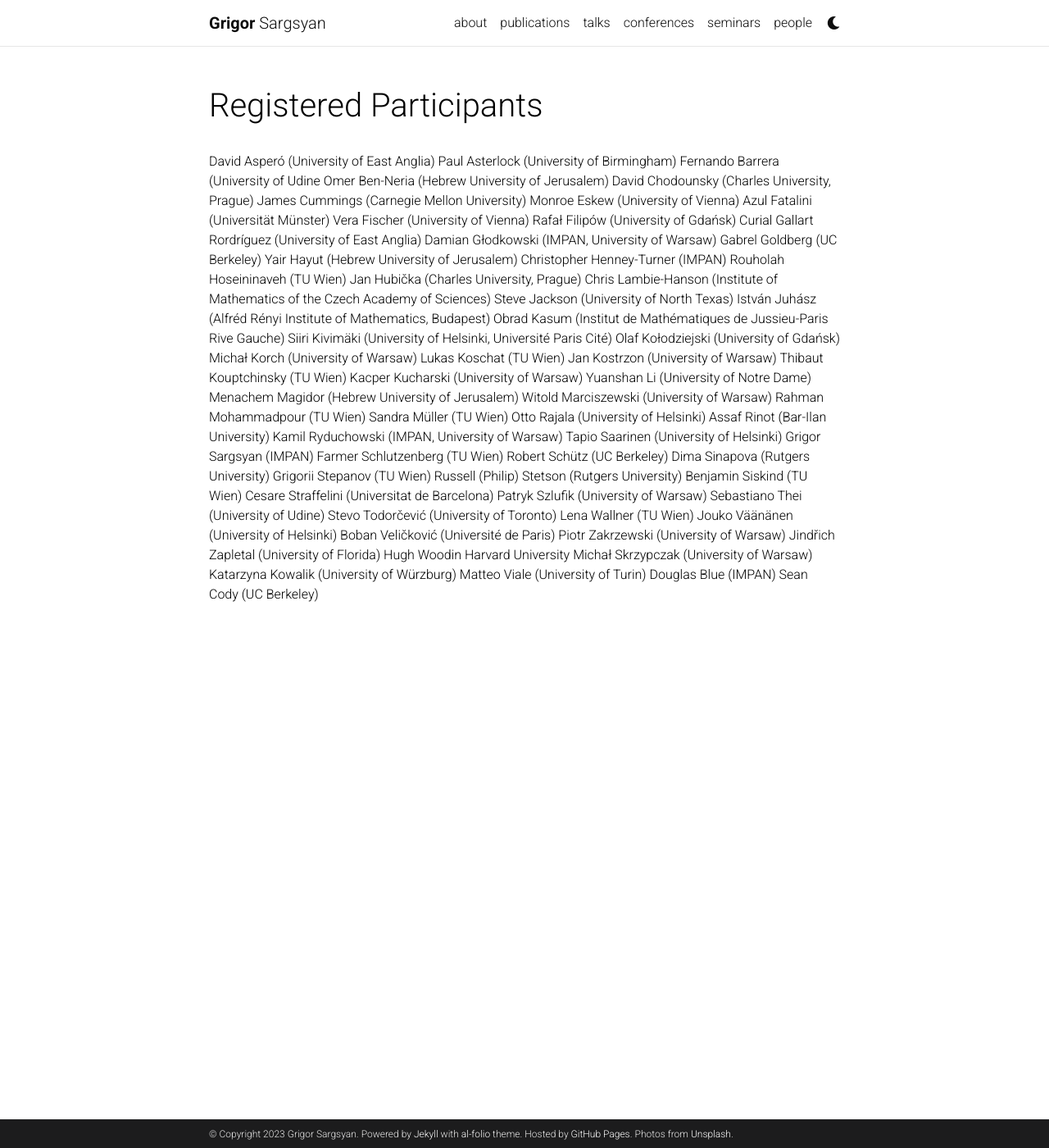
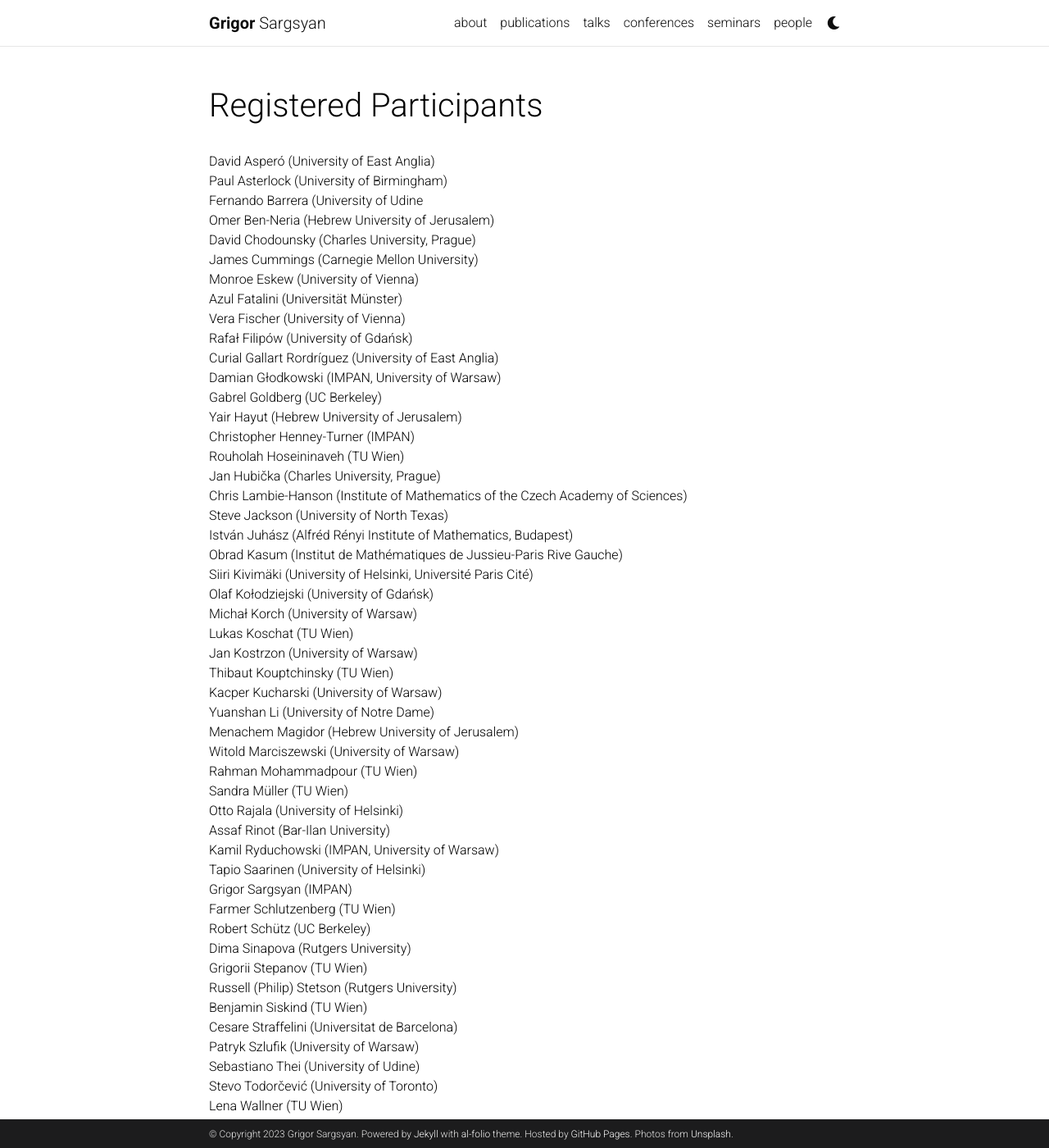
Before and after one commit to grigorsarg/grigorsarg.github.io, a Jekyll site: the page built from rp.html, in a window 1280 px wide and 1400 px high. Shown: the whole window at 82% size. Built offline with Jekyll 4.4.1, drawn with Linux system fonts in a browser that asks for light colours; comment, search, counter and statistics services are not loaded; a style sheet for code colours, icons or effects is not loaded; some of the changed text lies outside the part shown.

Commit message:
Update rp.html

```diff
--- a/rp.html
+++ b/rp.html
@@ -4,66 +4,66 @@ permalink: /rp.html
 title: "Registered Participants"
 ---
 
-<p>David Asperó (University of East Anglia)
+<p>David Asperó (University of East Anglia)<br>
 
-Paul Asterlock (University of Birmingham)
+Paul Asterlock (University of Birmingham)<br>
 
-Fernando Barrera (University of Udine
+Fernando Barrera (University of Udine<br>
 
-Omer Ben-Neria (Hebrew University of Jerusalem)
+Omer Ben-Neria (Hebrew University of Jerusalem)<br>
 
-David Chodounsky (Charles University, Prague)
-James Cummings (Carnegie Mellon University)
-Monroe Eskew (University of Vienna)
-Azul Fatalini (Universität Münster)
-Vera Fischer (University of Vienna)
-Rafał Filipów (University of Gdańsk)
-Curial Gallart Rordríguez (University of East Anglia)
-Damian Głodkowski (IMPAN, University of Warsaw)
-Gabrel Goldberg (UC Berkeley)
-Yair Hayut (Hebrew University of Jerusalem)
-Christopher Henney-Turner (IMPAN)
-Rouholah Hoseininaveh (TU Wien)
-Jan Hubička (Charles University, Prague)
-Chris Lambie-Hanson (Institute of Mathematics of the Czech Academy of Sciences)
-Steve Jackson (University of North Texas)
-István Juhász (Alfréd Rényi Institute of Mathematics, Budapest)
-Obrad Kasum (Institut de Mathématiques de Jussieu-Paris Rive Gauche)
-Siiri Kivimäki (University of Helsinki, Université Paris Cité)
-Olaf Kołodziejski (University of Gdańsk)
-Michał Korch (University of Warsaw)
-Lukas Koschat (TU Wien)
-Jan Kostrzon (University of Warsaw)
-Thibaut Kouptchinsky (TU Wien)
-Kacper Kucharski (University of Warsaw)
-Yuanshan Li (University of Notre Dame)
-Menachem Magidor (Hebrew University of Jerusalem)
-Witold Marciszewski (University of Warsaw)
-Rahman Mohammadpour (TU Wien)
-Sandra Müller (TU Wien)
-Otto Rajala (University of Helsinki)
-Assaf Rinot (Bar-Ilan University)
-Kamil Ryduchowski (IMPAN, University of Warsaw)
-Tapio Saarinen (University of Helsinki)
-Grigor Sargsyan (IMPAN)
-Farmer Schlutzenberg (TU Wien)
-Robert Schütz (UC Berkeley)
-Dima Sinapova (Rutgers University)
-Grigorii Stepanov (TU Wien)
-Russell (Philip) Stetson (Rutgers University)
-Benjamin Siskind (TU Wien)
-Cesare Straffelini (Universitat de Barcelona)
-Patryk Szlufik (University of Warsaw)
-Sebastiano Thei (University of Udine)
-Stevo Todorčević (University of Toronto)
-Lena Wallner (TU Wien)
-Jouko Väänänen (University of Helsinki)
-Boban Veličković (Université de Paris)
-Piotr Zakrzewski (University of Warsaw)
-Jindřich Zapletal (University of Florida)
-Hugh Woodin Harvard University
-Michał Skrzypczak (University of Warsaw)
-Katarzyna Kowalik (University of Würzburg)
+David Chodounsky (Charles University, Prague)<br>
+James Cummings (Carnegie Mellon University)<br>
+Monroe Eskew (University of Vienna)<br>
+Azul Fatalini (Universität Münster)<br>
+Vera Fischer (University of Vienna)<br>
+Rafał Filipów (University of Gdańsk)<br>
+Curial Gallart Rordríguez (University of East Anglia)<br>
+Damian Głodkowski (IMPAN, University of Warsaw)<br>
+Gabrel Goldberg (UC Berkeley)<br>
+Yair Hayut (Hebrew University of Jerusalem)<br>
+Christopher Henney-Turner (IMPAN)<br>
+Rouholah Hoseininaveh (TU Wien)<br>
+Jan Hubička (Charles University, Prague)<br>
+Chris Lambie-Hanson (Institute of Mathematics of the Czech Academy of Sciences)<br>
+Steve Jackson (University of North Texas)<br>
+István Juhász (Alfréd Rényi Institute of Mathematics, Budapest)<br>
+Obrad Kasum (Institut de Mathématiques de Jussieu-Paris Rive Gauche)<br>
+Siiri Kivimäki (University of Helsinki, Université Paris Cité)<br>
+Olaf Kołodziejski (University of Gdańsk)<br>
+Michał Korch (University of Warsaw)<br>
+Lukas Koschat (TU Wien)<br>
+Jan Kostrzon (University of Warsaw)<br>
+Thibaut Kouptchinsky (TU Wien)<br>
+Kacper Kucharski (University of Warsaw)<br>
+Yuanshan Li (University of Notre Dame)<br>
+Menachem Magidor (Hebrew University of Jerusalem)<br>
+Witold Marciszewski (University of Warsaw)<br>
+Rahman Mohammadpour (TU Wien)<br>
+Sandra Müller (TU Wien)<br>
+Otto Rajala (University of Helsinki)<br>
+Assaf Rinot (Bar-Ilan University)<br>
+Kamil Ryduchowski (IMPAN, University of Warsaw)<br>
+Tapio Saarinen (University of Helsinki)<br>
+Grigor Sargsyan (IMPAN)<br>
+Farmer Schlutzenberg (TU Wien)<br>
+Robert Schütz (UC Berkeley)<br>
+Dima Sinapova (Rutgers University)<br>
+Grigorii Stepanov (TU Wien)<br>
+Russell (Philip) Stetson (Rutgers University)<br>
+Benjamin Siskind (TU Wien)<br>
+Cesare Straffelini (Universitat de Barcelona)<br>
+Patryk Szlufik (University of Warsaw)<br>
+Sebastiano Thei (University of Udine)<br>
+Stevo Todorčević (University of Toronto)<br>
+Lena Wallner (TU Wien)<br>
+Jouko Väänänen (University of Helsinki)<br>
+Boban Veličković (Université de Paris)<br>
+Piotr Zakrzewski (University of Warsaw)<br>
+Jindřich Zapletal (University of Florida)<br>
+Hugh Woodin (Harvard University)<br>
+Michał Skrzypczak (University of Warsaw)<br>
+Katarzyna Kowalik (University of Würzburg)<br>
 Matteo Viale (University of Turin)
 Douglas Blue (IMPAN)
 Sean Cody (UC Berkeley)</p>
```
